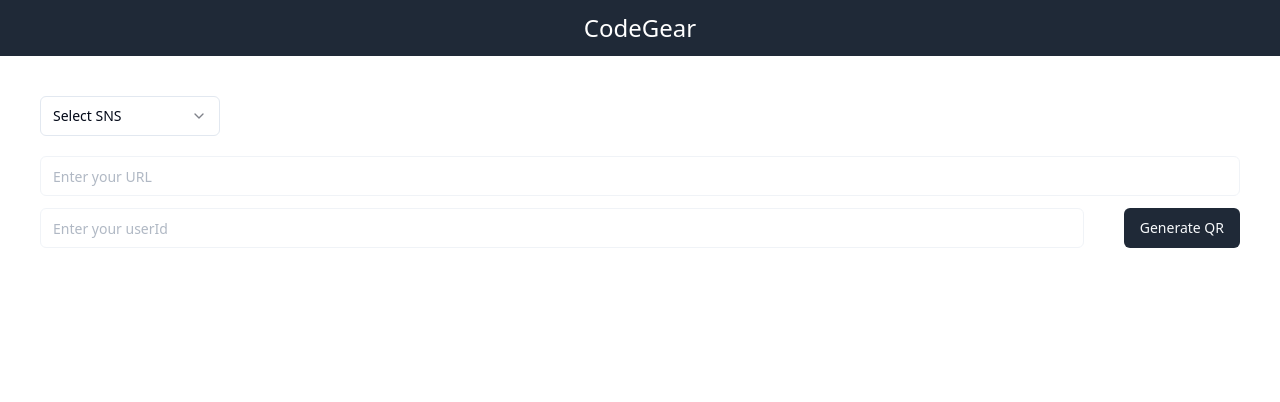
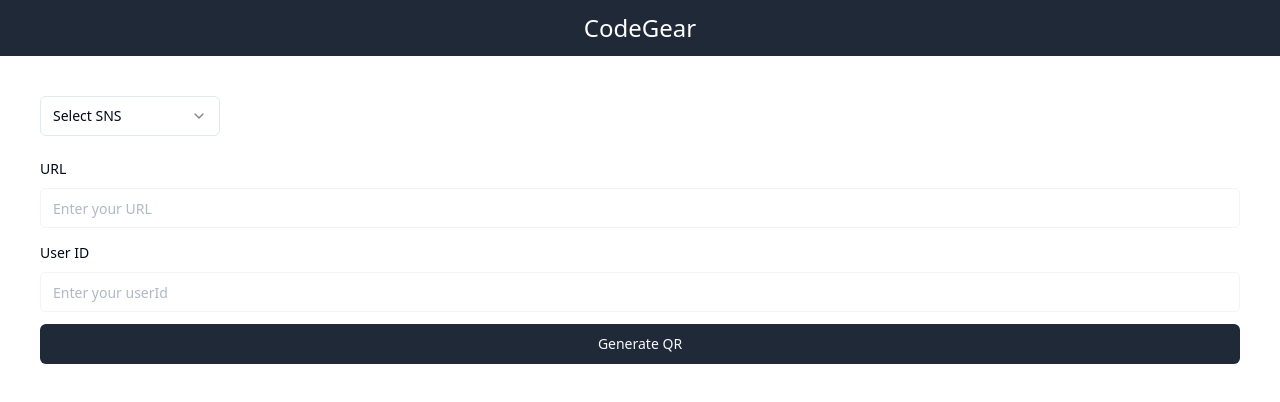
Before and after one commit to sekibuuun/CodeGear, a React (Vite) app: page / in a window 1280 px wide. Shown: the top 402 px of the page. Built offline with nearby package versions, Linux system fonts and the light colour scheme.

Commit message:
feat: formに適用し、バリエーションを追加

```diff
--- a/src/components/generateQR.tsx
+++ b/src/components/generateQR.tsx
@@ -39,7 +39,7 @@
             </a>
           </Button>
         </div>
-        <div className="flex gap-5">
+        <div className="flex gap-5 mx-10">
           <Select
             onValueChange={generateQRHooks.onExtensionChange}
             value={generateQRHooks.fileExt}
--- a/src/components/top.tsx
+++ b/src/components/top.tsx
@@ -1,9 +1,21 @@
 import React from "react";
+
+import { zodResolver } from "@hookform/resolvers/zod";
+import { useForm } from "react-hook-form";
+import { z } from "zod";
 
 import { GenerateQR } from "./generateQR";
 import { socials } from "../sns";
 
 import { Button } from "@/components/ui/button";
+import {
+  Form,
+  FormControl,
+  FormField,
+  FormItem,
+  FormLabel,
+  FormMessage,
+} from "@/components/ui/form";
 import { Input } from "@/components/ui/input";
 import {
   Select,
@@ -15,10 +27,39 @@
 import { useTop } from "@/hooks/useTop";
 
 const Top: React.FC = () => {
+  // フォームのルールを定義
+  const formSchema = z.object({
+    URL: z.string(),
+    userId: z.string().min(1, {
+      message: "User ID must be at least 1 character.",
+    }),
+  });
+
+  // フォームの初期値とバリデーションルールを設定
+  const form = useForm<z.infer<typeof formSchema>>({
+    // 外部のバリエーションライブラリを使う場合は、resolver に渡す
+    resolver: zodResolver(formSchema),
+    defaultValues: {
+      URL: "",
+      userId: "",
+    },
+  });
+
   const topHooks = useTop();
 
+  // フォームの送信時に実行
+  function onSubmit(values: z.infer<typeof formSchema>) {
+    topHooks.generateQRcode(topHooks.social, values.userId);
+    form.reset();
+  }
+
   return (
-    <div className="m-10 flex flex-col gap-5">
+    <div>
+      <Form {...form}>
+        <form
+          onSubmit={form.handleSubmit(onSubmit)}
+          className="m-10 flex flex-col gap-5"
+        >
           <div>
             <Select onValueChange={topHooks.onSelected}>
               <SelectTrigger className="w-[180px]">
@@ -34,6 +75,12 @@
             </Select>
           </div>
           <div className="flex flex-col gap-3">
+            <FormField
+              name="URL"
+              render={() => (
+                <FormItem>
+                  <FormLabel>URL</FormLabel>
+                  <FormControl>
                     <Input
                       placeholder="Enter your URL"
                       aria-label="url"
@@ -42,26 +89,42 @@
                       onChange={(e) => topHooks.urlHandler(e.target.value)}
                       disabled={topHooks.isInputUrlDisabled}
                     />
-        <div className="flex gap-10">
+                  </FormControl>
+                </FormItem>
+              )}
+            />
+            <FormField
+              // form.controlは、React Hook Formを使用してフォームフィールドの登録、値の取得、バリデーションといった操作を統合的に扱うためのコントロールオブジェクト
+              control={form.control}
+              name="userId"
+              // fieldは特定の入力フィールドに関連するメソッドとプロパティを保持している(onChange, onBlur, value, name, ref)
+              render={({ field }) => (
+                <FormItem>
+                  <FormLabel>User ID</FormLabel>
+                  <FormControl>
                     <Input
                       placeholder="Enter your userId"
                       aria-label="userId"
                       type="text"
-            value={topHooks.userId}
-            onChange={(e) => topHooks.idHandler(e.target.value)}
+                      {...field}
+                      onChange={(e) => {
+                        field.onChange(e.target.value);
+                        topHooks.idHandler(e.target.value);
+                      }}
                       className="flex-1"
                       disabled={topHooks.isInputIdDisabled}
                     />
-          <Button
-            onClick={() =>
-              topHooks.generateQRcode(topHooks.social, topHooks.userId)
-            }
-            className="flex-none bg-gray-800"
-          >
+                  </FormControl>
+                  <FormMessage />
+                </FormItem>
+              )}
+            />
+            <Button type="submit" className="flex-none bg-gray-800">
               Generate QR
             </Button>
           </div>
-      </div>
+        </form>
+      </Form>
       {topHooks.isDisplayQR && (
         <GenerateQR
           url={topHooks.completeUrl || topHooks.emptyUrl}
--- /dev/null
+++ b/src/components/ui/form.tsx
@@ -0,0 +1,176 @@
+import * as React from "react"
+import * as LabelPrimitive from "@radix-ui/react-label"
+import { Slot } from "@radix-ui/react-slot"
+import {
+  Controller,
+  ControllerProps,
+  FieldPath,
+  FieldValues,
+  FormProvider,
+  useFormContext,
+} from "react-hook-form"
+
+import { cn } from "@/lib/utils"
+import { Label } from "@/components/ui/label"
+
+const Form = FormProvider
+
+type FormFieldContextValue<
+  TFieldValues extends FieldValues = FieldValues,
+  TName extends FieldPath<TFieldValues> = FieldPath<TFieldValues>
+> = {
+  name: TName
+}
+
+const FormFieldContext = React.createContext<FormFieldContextValue>(
+  {} as FormFieldContextValue
+)
+
+const FormField = <
+  TFieldValues extends FieldValues = FieldValues,
+  TName extends FieldPath<TFieldValues> = FieldPath<TFieldValues>
+>({
+  ...props
+}: ControllerProps<TFieldValues, TName>) => {
+  return (
+    <FormFieldContext.Provider value={{ name: props.name }}>
+      <Controller {...props} />
+    </FormFieldContext.Provider>
+  )
+}
+
+const useFormField = () => {
+  const fieldContext = React.useContext(FormFieldContext)
+  const itemContext = React.useContext(FormItemContext)
+  const { getFieldState, formState } = useFormContext()
+
+  const fieldState = getFieldState(fieldContext.name, formState)
+
+  if (!fieldContext) {
+    throw new Error("useFormField should be used within <FormField>")
+  }
+
+  const { id } = itemContext
+
+  return {
+    id,
+    name: fieldContext.name,
+    formItemId: `${id}-form-item`,
+    formDescriptionId: `${id}-form-item-description`,
+    formMessageId: `${id}-form-item-message`,
+    ...fieldState,
+  }
+}
+
+type FormItemContextValue = {
+  id: string
+}
+
+const FormItemContext = React.createContext<FormItemContextValue>(
+  {} as FormItemContextValue
+)
+
+const FormItem = React.forwardRef<
+  HTMLDivElement,
+  React.HTMLAttributes<HTMLDivElement>
+>(({ className, ...props }, ref) => {
+  const id = React.useId()
+
+  return (
+    <FormItemContext.Provider value={{ id }}>
+      <div ref={ref} className={cn("space-y-2", className)} {...props} />
+    </FormItemContext.Provider>
+  )
+})
+FormItem.displayName = "FormItem"
+
+const FormLabel = React.forwardRef<
+  React.ElementRef<typeof LabelPrimitive.Root>,
+  React.ComponentPropsWithoutRef<typeof LabelPrimitive.Root>
+>(({ className, ...props }, ref) => {
+  const { error, formItemId } = useFormField()
+
+  return (
+    <Label
+      ref={ref}
+      className={cn(error && "text-destructive", className)}
+      htmlFor={formItemId}
+      {...props}
+    />
+  )
+})
+FormLabel.displayName = "FormLabel"
+
+const FormControl = React.forwardRef<
+  React.ElementRef<typeof Slot>,
+  React.ComponentPropsWithoutRef<typeof Slot>
+>(({ ...props }, ref) => {
+  const { error, formItemId, formDescriptionId, formMessageId } = useFormField()
+
+  return (
+    <Slot
+      ref={ref}
+      id={formItemId}
+      aria-describedby={
+        !error
+          ? `${formDescriptionId}`
+          : `${formDescriptionId} ${formMessageId}`
+      }
+      aria-invalid={!!error}
+      {...props}
+    />
+  )
+})
+FormControl.displayName = "FormControl"
+
+const FormDescription = React.forwardRef<
+  HTMLParagraphElement,
+  React.HTMLAttributes<HTMLParagraphElement>
+>(({ className, ...props }, ref) => {
+  const { formDescriptionId } = useFormField()
+
+  return (
+    <p
+      ref={ref}
+      id={formDescriptionId}
+      className={cn("text-sm text-muted-foreground", className)}
+      {...props}
+    />
+  )
+})
+FormDescription.displayName = "FormDescription"
+
+const FormMessage = React.forwardRef<
+  HTMLParagraphElement,
+  React.HTMLAttributes<HTMLParagraphElement>
+>(({ className, children, ...props }, ref) => {
+  const { error, formMessageId } = useFormField()
+  const body = error ? String(error?.message) : children
+
+  if (!body) {
+    return null
+  }
+
+  return (
+    <p
+      ref={ref}
+      id={formMessageId}
+      className={cn("text-sm font-medium text-destructive", className)}
+      {...props}
+    >
+      {body}
+    </p>
+  )
+})
+FormMessage.displayName = "FormMessage"
+
+export {
+  useFormField,
+  Form,
+  FormItem,
+  FormLabel,
+  FormControl,
+  FormDescription,
+  FormMessage,
+  FormField,
+}
--- /dev/null
+++ b/src/components/ui/label.tsx
@@ -0,0 +1,24 @@
+import * as React from "react"
+import * as LabelPrimitive from "@radix-ui/react-label"
+import { cva, type VariantProps } from "class-variance-authority"
+
+import { cn } from "@/lib/utils"
+
+const labelVariants = cva(
+  "text-sm font-medium leading-none peer-disabled:cursor-not-allowed peer-disabled:opacity-70"
+)
+
+const Label = React.forwardRef<
+  React.ElementRef<typeof LabelPrimitive.Root>,
+  React.ComponentPropsWithoutRef<typeof LabelPrimitive.Root> &
+    VariantProps<typeof labelVariants>
+>(({ className, ...props }, ref) => (
+  <LabelPrimitive.Root
+    ref={ref}
+    className={cn(labelVariants(), className)}
+    {...props}
+  />
+))
+Label.displayName = LabelPrimitive.Root.displayName
+
+export { Label }
```
Lines whose indentation alone changed are shown as unchanged.
